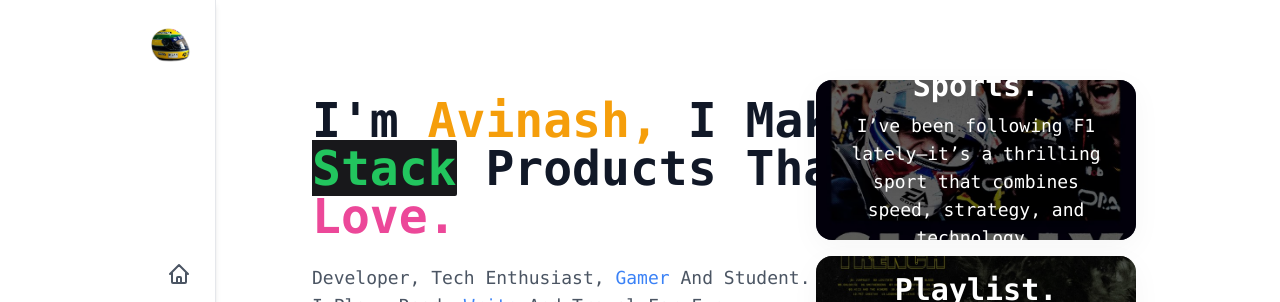
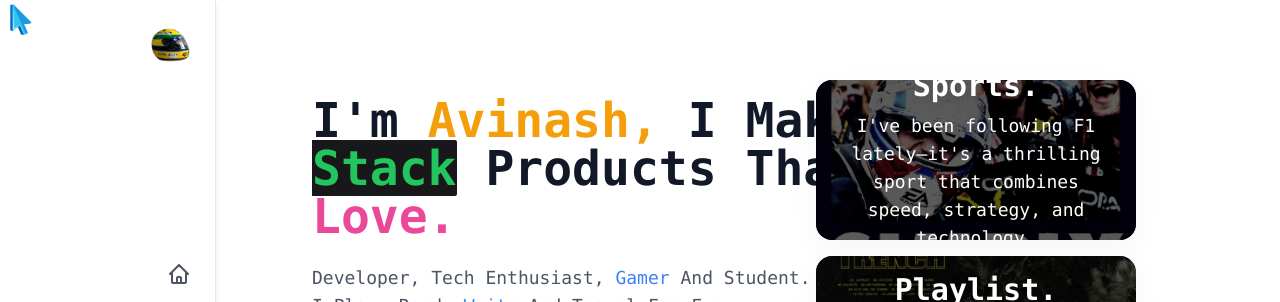
Before and after one commit to avikkk19/perblog, a React (Vite) app: page / in a window 1280 px wide. Shown: the top 302 px of the page. Built offline with nearby package versions, Linux system fonts and the light colour scheme.

Commit message:
added cursors

```diff
--- a/package.json
+++ b/package.json
@@ -13,6 +13,7 @@
     "@supabase/supabase-js": "^2.49.4",
     "@vercel/analytics": "^1.5.0",
     "dotenv": "^16.5.0",
+    "gsap": "^3.13.0",
     "highlight.js": "^11.11.1",
     "react": "^18.2.0",
     "react-dom": "^18.2.0",
--- a/src/App.jsx
+++ b/src/App.jsx
@@ -10,10 +10,12 @@ import Footer from "./components/Footer";
 import { Routes, Route } from "react-router-dom";
 import BlogList from "./components/Blog";
 import LatestProjects from "./components/LatestProjects";
+import CustomCursor from "./components/CustomCursor";
 
 function App() {
   return (
     <ThemeProvider>
+      <CustomCursor />
       <div className="min-h-screen bg-white dark:bg-[rgb(15,23,42)] transition-colors duration-200">
         <Navbar />
         <Routes>
--- /dev/null
+++ b/src/components/CustomCursor.jsx
@@ -0,0 +1,195 @@
+import React, { useEffect, useRef, useState } from "react";
+
+const cursorSize = 38;
+
+// List of selectors for interactive elements
+const interactiveSelectors = [
+  "a",
+  "button",
+  "input[type='button']",
+  "input[type='submit']",
+  "input[type='reset']",
+  "textarea",
+  "select",
+  "label",
+  "[role='button']",
+  "[tabindex]:not([tabindex='-1'])",
+];
+
+const CustomCursor = () => {
+  const cursorRef = useRef(null);
+  const [isGrabbing, setIsGrabbing] = useState(false);
+  const [isPointer, setIsPointer] = useState(false);
+
+  useEffect(() => {
+    const cursor = cursorRef.current;
+    if (!cursor) return;
+
+    let mouseX = 0,
+      mouseY = 0;
+    let raf;
+
+    const moveCursor = (e) => {
+      mouseX = e.clientX - cursorSize / 2;
+      mouseY = e.clientY - cursorSize / 2;
+    };
+
+    const render = () => {
+      cursor.style.transform = `translate3d(${mouseX}px, ${mouseY}px, 0)`;
+      raf = requestAnimationFrame(render);
+    };
+    render();
+
+    // Detect pointer/hand state
+    const handlePointer = (e) => {
+      const el = e.target;
+      if (el.closest && interactiveSelectors.some((sel) => el.closest(sel))) {
+        setIsPointer(true);
+      } else {
+        setIsPointer(false);
+      }
+    };
+
+    document.body.style.cursor = "none";
+    window.addEventListener("mousemove", moveCursor);
+    window.addEventListener("mousedown", () => setIsGrabbing(true));
+    window.addEventListener("mouseup", () => setIsGrabbing(false));
+    window.addEventListener("mouseover", handlePointer);
+    window.addEventListener("mouseout", handlePointer);
+
+    return () => {
+      document.body.style.cursor = "";
+      window.removeEventListener("mousemove", moveCursor);
+      window.removeEventListener("mousedown", () => setIsGrabbing(true));
+      window.removeEventListener("mouseup", () => setIsGrabbing(false));
+      window.removeEventListener("mouseover", handlePointer);
+      window.removeEventListener("mouseout", handlePointer);
+      cancelAnimationFrame(raf);
+    };
+  }, []);
+
+  return (
+    <div
+      ref={cursorRef}
+      style={{
+        position: "fixed",
+        top: 0,
+        left: 0,
+        width: cursorSize,
+        height: cursorSize,
+        pointerEvents: "none",
+        zIndex: 9999,
+        transition: "transform 0.13s cubic-bezier(.22,1,.36,1)",
+        mixBlendMode: "multiply",
+        display: "flex",
+        alignItems: "center",
+        justifyContent: "center",
+      }}
+    >
+      {isPointer ? (
+        // Custom blue drag SVG (now used for pointer/hover state)
+        <svg
+          xmlns="http://www.w3.org/2000/svg"
+          x="0px"
+          y="0px"
+          width="100"
+          height="100"
+          viewBox="0 0 100 100"
+        >
+          <circle cx="49.5" cy="50.5" r="36.5" fill="#2563eb"></circle>
+          <path
+            fill="none"
+            stroke="#231f20"
+            stroke-linecap="round"
+            stroke-linejoin="round"
+            stroke-miterlimit="10"
+            d="M93.043,68.15 c-3.846-10.314-8.057-20.558-10.593-23.511c-5.591-6.511-9.081-1.756-9.081-1.756"
+          ></path>
+          <path
+            fill="none"
+            stroke="#231f20"
+            stroke-linecap="round"
+            stroke-linejoin="round"
+            stroke-miterlimit="10"
+            d="M76.907,49.652 c0,0-5.588-14.723-14.228-6.997"
+          ></path>
+          <path
+            fill="none"
+            stroke="#231f20"
+            stroke-linecap="round"
+            stroke-linejoin="round"
+            stroke-miterlimit="10"
+            d="M50.462,46.917 c0,0-4.418,10.679-4.24,16.48c0.179,5.801,7.616,15.043,12.237,28.907"
+          ></path>
+          <path
+            fill="none"
+            stroke="#231f20"
+            stroke-linecap="round"
+            stroke-linejoin="round"
+            stroke-miterlimit="10"
+            d="M65.423,48.889 c0,0-5.304-12.853-9.237-17.465s-10.205-1.921-8.676,5.044c1.529,6.965,5.717,17.727,6.543,27.475"
+          ></path>
+          <polygon
+            fill="none"
+            stroke="#231f20"
+            stroke-linecap="round"
+            stroke-linejoin="round"
+            stroke-miterlimit="10"
+            points="43,38.638 20.5,15.734 20.5,48.473 27.789,41.359 34.015,54.033 38.941,51.847 32.833,39.439"
+          ></polygon>
+        </svg>
+      ) : (
+        // Provided SVG as the normal pointer
+        <svg
+          xmlns="http://www.w3.org/2000/svg"
+          x="0px"
+          y="0px"
+          width="100"
+          height="100"
+          viewBox="0 0 48 48"
+        >
+          <linearGradient
+            id="h92YKRkEnBR3oN6T0Avu3a_2dcQtCVzhde4_gr1"
+            x1="7.717"
+            x2="33.49"
+            y1="11.281"
+            y2="44.269"
+            gradientUnits="userSpaceOnUse"
+          >
+            <stop offset="0" stopColor="#0078d3"></stop>
+            <stop offset="1" stopColor="#0858a1"></stop>
+          </linearGradient>
+          <path
+            fill="url(#h92YKRkEnBR3oN6T0Avu3a_2dcQtCVzhde4_gr1)"
+            d="M36.224,27.737L17.09,8.603V6.001h-3.064C13.947,6.001,13,6.043,13,7.054v30.663 c0,0.638,0.524,1.064,1.077,1.065v0.01h3.007v-2.188l4.755-3.966l4.664,10.728c0.174,0.4,0.566,0.637,0.977,0.632v0h2.978v-1.204 l1.086-0.472c0.533-0.232,0.777-0.852,0.545-1.385l-4.628-10.647l8.1-0.726C36.468,29.484,36.868,28.381,36.224,27.737z"
+          ></path>
+          <linearGradient
+            id="h92YKRkEnBR3oN6T0Avu3b_2dcQtCVzhde4_gr2"
+            x1="15.236"
+            x2="24.428"
+            y1="27.904"
+            y2="24.776"
+            gradientUnits="userSpaceOnUse"
+          >
+            <stop offset=".022" stopColor="#87efff"></stop>
+            <stop offset="1" stopColor="#35c1f1"></stop>
+          </linearGradient>
+          <path
+            fill="url(#h92YKRkEnBR3oN6T0Avu3b_2dcQtCVzhde4_gr2)"
+            d="M16,7.054v30.663 c0,0.91,1.062,1.407,1.761,0.824l7.078-5.903l4.664,10.728c0.232,0.533,0.851,0.777,1.384,0.545l1.865-0.811L16.634,6.091 C16.276,6.246,16,6.593,16,7.054z"
+          ></path>
+          <polygon
+            fill="#35c1f1"
+            points="18,35.737 25.608,29.392 30.959,41.699 32.877,40.866 27.521,28.546 36.408,27.75 18,9.343"
+          ></polygon>
+          <path
+            fill="#199be2"
+            d="M35.089,40.938l-4.628-10.647l8.1-0.726c0.907-0.081,1.307-1.184,0.663-1.828L17.796,6.31 c-0.336-0.336-0.793-0.379-1.162-0.219l16.118,37.011l1.792-0.779C35.077,42.091,35.321,41.471,35.089,40.938z"
+          ></path>
+        </svg>
+      )}
+    </div>
+  );
+};
+
+export default CustomCursor;
--- a/src/components/Hero.jsx
+++ b/src/components/Hero.jsx
@@ -1,33 +1,119 @@
-import React from "react";
-import musicImg from "../assets/playlistcover.jpg"
-import maxImg from "../assets/max.jpg"
+import React, { useEffect, useRef } from "react";
+import musicImg from "../assets/playlistcover.jpg";
+import maxImg from "../assets/max.jpg";
 import resume from "../../public/portfolio/AvinashResume.pdf";
+import { gsap } from "gsap";
+import { ScrollTrigger } from "gsap/ScrollTrigger";
+
+gsap.registerPlugin(ScrollTrigger);
 
 function Hero() {
+  const headingRef = useRef(null);
+  const paraRef = useRef(null);
+  const btnsRef = useRef(null);
+  const socialRef = useRef(null);
+
+  useEffect(() => {
+    // Use fromTo to ensure text is visible after animation
+    gsap.fromTo(
+      headingRef.current,
+      { opacity: 0, y: 40 },
+      {
+        opacity: 1,
+        y: 0,
+        duration: 1,
+        ease: "power3.out",
+        scrollTrigger: {
+          trigger: headingRef.current,
+          start: "top 80%",
+          toggleActions: "play none none none",
+        },
+      }
+    );
+    gsap.fromTo(
+      paraRef.current,
+      { opacity: 0, y: 30 },
+      {
+        opacity: 1,
+        y: 0,
+        duration: 1,
+        ease: "power3.out",
+        scrollTrigger: {
+          trigger: paraRef.current,
+          start: "top 85%",
+          toggleActions: "play none none none",
+        },
+      }
+    );
+    gsap.fromTo(
+      btnsRef.current,
+      { opacity: 0, y: 20 },
+      {
+        opacity: 1,
+        y: 0,
+        duration: 1,
+        ease: "power3.out",
+        scrollTrigger: {
+          trigger: btnsRef.current,
+          start: "top 90%",
+          toggleActions: "play none none none",
+        },
+      }
+    );
+    gsap.fromTo(
+      socialRef.current,
+      { opacity: 0, y: 10 },
+      {
+        opacity: 1,
+        y: 0,
+        duration: 1,
+        ease: "power3.out",
+        scrollTrigger: {
+          trigger: socialRef.current,
+          start: "top 95%",
+          toggleActions: "play none none none",
+        },
+      }
+    );
+  }, []);
+
   return (
     <div className="py-20 md:ml-20 ml-4 relative">
       <div className="max-w-3xl">
-        <h1 className="text-4xl md:text-5xl font-bold mb-6 text-gray-900 dark:text-white capitalize">
+        <h1
+          ref={headingRef}
+          className="text-4xl md:text-5xl font-bold mb-6 text-gray-900 dark:text-white capitalize"
+        >
           I'm{" "}
-          <a href={resume} className="text-amber-500 hover:text-amber-600 cursor-alias" download="AvinashResume.pdf">
+          <a
+            href={resume}
+            className="text-amber-500 hover:text-amber-600 cursor-alias"
+            download="AvinashResume.pdf"
+          >
             Avinash, {""}
           </a>
-          I make <span className="text-green-500 bg-zinc-900 rounded-sm">full-stack</span>{" "}
+          I make{" "}
+          <span className="text-green-500 bg-zinc-900 rounded-sm">
+            full-stack
+          </span>{" "}
           products that I <span className="text-pink-500">love.</span>
         </h1>
 
-        <p className="text-lg text-gray-600 dark:text-gray-300 mb-8 capitalize ">
+        <p
+          ref={paraRef}
+          className="text-lg text-gray-600 dark:text-gray-300 mb-8 capitalize "
+        >
           Developer, Tech Enthusiast, {""}
           <span className="text-blue-500">Gamer</span> and Student.
           <br /> I play, read, <span className="text-blue-500">write</span> and
           travel for fun.
         </p>
 
-        <div className="flex flex-col sm:flex-row gap-4 mb-12 ">
+        <div ref={btnsRef} className="flex flex-col sm:flex-row gap-4 mb-12 ">
           <a
             href="/signbook"
             className="inline-flex items-center justify-center px-6 py-3 rounded-full bg-blue-500 text-white hover:bg-blue-600 transition-colors hover:scale-115 active:scale-95 focus:outline-none focus:ring-2 focus:ring-blue-500 focus:ring-offset-2 focus:ring-offset-gray-100 dark:focus:ring-offset-gray-800"
-            style={{  boxShadow: "0 4px 6px rgba(0, 0, 0, 0.1)" }}
+            style={{ boxShadow: "0 4px 6px rgba(0, 0, 0, 0.1)" }}
             rel="noopener noreferrer"
           >
             Sign my guestbook
@@ -35,7 +121,7 @@ function Hero() {
           <a
             href="mailto:avinashkamadri67@gmail.com"
             className="inline-flex items-center justify-center px-6 py-3 rounded-full bg-gray-100 dark:bg-gray-800 text-gray-900 dark:text-white hover:bg-gray-200 dark:hover:bg-gray-700 transition-colors hover:scale-115 active:scale-95 focus:outline-none focus:ring-2 focus:ring-blue-500 focus:ring-offset-2 focus:ring-offset-gray-100 dark:focus:ring-offset-gray-800"
-            style={{  boxShadow: "0 4px 6px rgba(0, 0, 0, 0.1)" }}
+            style={{ boxShadow: "0 4px 6px rgba(0, 0, 0, 0.1)" }}
             rel="noopener noreferrer"
           >
             Send an private email →
@@ -43,7 +129,7 @@ function Hero() {
         </div>
 
         {/* Social Links */}
-        <div className="flex items-center gap-6">
+        <div ref={socialRef} className="flex items-center gap-6">
           <a
             href="https://github.com/avikkk19"
             target="_blank"
@@ -93,10 +179,13 @@ function Hero() {
             </svg>
           </a>
         </div>
-
       </div>
       {/* image playlisttttttt broksy */}
-      <a className="fixed top-20 right-36 w-80 z-50 cursor-pointer hidden lg:block" href="https://www.formula1.com/" target="_blank">
+      <a
+        className="fixed top-20 right-36 w-80 z-50 cursor-pointer hidden lg:block"
+        href="https://www.formula1.com/"
+        target="_blank"
+      >
         <section className="relative rounded-2xl overflow-hidden shadow-[0_8px_30px_rgb(0,0,0,0.04)] hover:shadow-[0_8px_30px_rgb(0,0,0,0.07)] dark:shadow-[0_4px_20px_rgba(59,130,246,0.1)] dark:hover:shadow-[0_8px_30px_rgba(59,130,246,0.15)]">
           <img
             src={maxImg}
@@ -109,14 +198,18 @@ function Hero() {
               Sports.
             </h2>
             <div className="text-white text-center text-lg font-medium drop-shadow-lg">
-              I’ve been following F1 <br /> lately—it’s a thrilling sport that combines speed, strategy, and technology.
+              I've been following F1 <br /> lately—it's a thrilling sport that
+              combines speed, strategy, and technology.
             </div>
           </div>
         </section>
       </a>
       {/* add moreeeeeeeeeeeeeeeeeeeeeee*/}
-      <a className="fixed top-64 right-36 w-80 z-50 cursor-pointer hidden lg:block" href="https://open.spotify.com/playlist/3Tn55g8XnYJVZzQ8K6U9Fg?si=5877f4329f70426a"
-      target="_blank">
+      <a
+        className="fixed top-64 right-36 w-80 z-50 cursor-pointer hidden lg:block"
+        href="https://open.spotify.com/playlist/3Tn55g8XnYJVZzQ8K6U9Fg?si=5877f4329f70426a"
+        target="_blank"
+      >
         <section className="relative rounded-2xl overflow-hidden shadow-[0_8px_30px_rgb(0,0,0,0.04)] hover:shadow-[0_8px_30px_rgb(0,0,0,0.07)] dark:shadow-[0_4px_20px_rgba(59,130,246,0.1)] dark:hover:shadow-[0_8px_30px_rgba(59,130,246,0.15)]">
           <img
             src={musicImg}
--- a/src/index.css
+++ b/src/index.css
@@ -6,6 +6,19 @@
   @apply box-border;
   @apply font-mono;
 }
+
+/* Hide default cursor everywhere so only custom cursor is visible */
+html,
+body,
+*,
+a,
+button,
+input,
+textarea,
+select {
+  cursor: none !important;
+}
+
 code {
   white-space: normal;
 }
```
Also changed, not shown: src/components/Achievements.jsx (+28 -3 lines), src/components/LatestProjects.jsx (+41 -4 lines), 1 other file (tests, documents, lock files or other folders).
